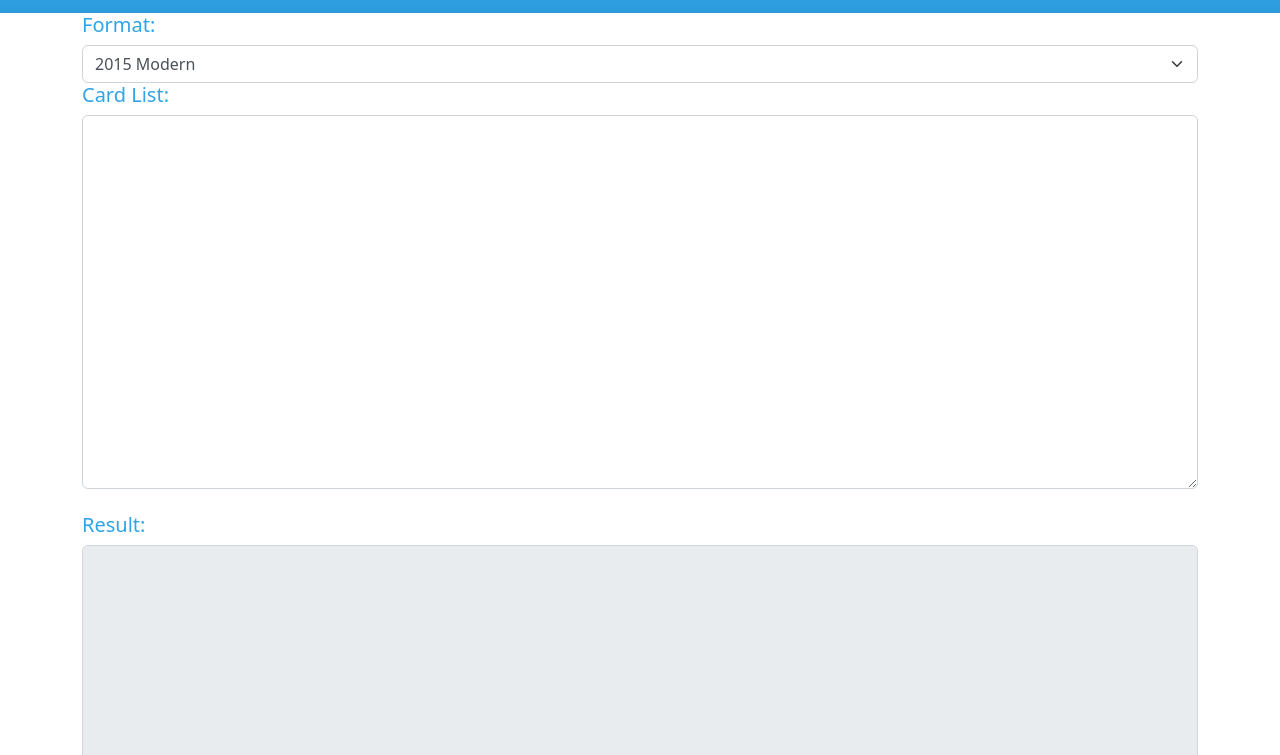
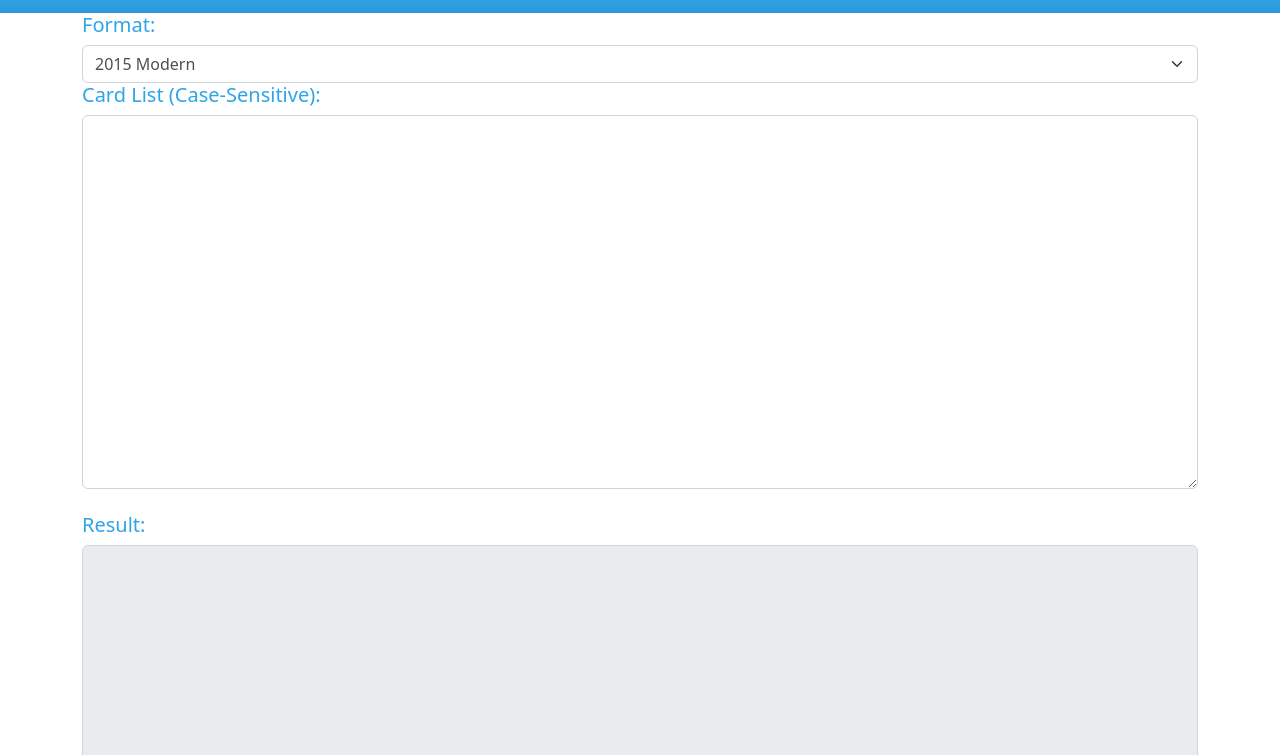
Before and after one commit to Badaro/validator, a plain HTML site: page index.html in a window 1280 px wide. Shown: the part 45-800 px from the top of the page. Drawn offline with nearby package versions, Linux system fonts and the light colour scheme.

Commit message:
Added a note that the card list is case-sensitive

```diff
--- a/index.html
+++ b/index.html
@@ -21,7 +21,7 @@
 		<option value="2015modern">2015 Modern</option>
 		<option value="prefiremodern">Pre FIRE Modern</option>
 	</select>
-    <h5>Card List:</h5>
+    <h5>Card List (Case-Sensitive):</h5>
     <textarea class="form-control" id="input" rows="15" cols="100"></textarea><br>
     <h5>Result:</h5>
     <textarea class="form-control" id="output" rows="15" cols="100" readonly="readonly"></textarea><br>
```
